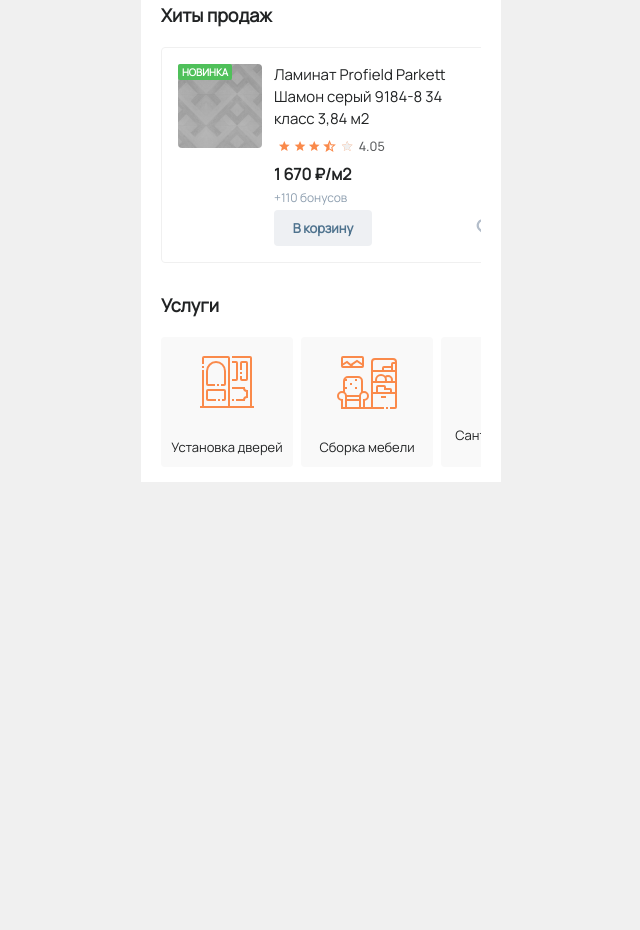
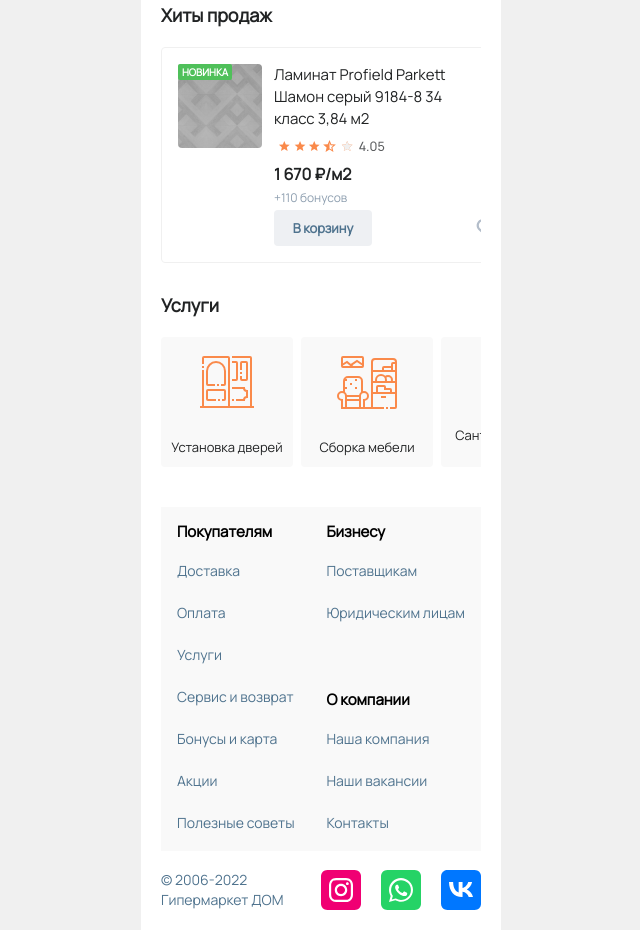
Before and after one commit to Abstrakcionist/test_task, a plain HTML site: page index.html in a window 1280 px wide. Shown: the part 865-1795 px from the top of the page, without its empty margins (319-959 px from the left). Before the commit the page ends 1347 px from the top, so only its background shows below. Drawn offline with Linux system fonts and the light colour scheme.

Commit message:
added footer

```diff
--- a/index.html
+++ b/index.html
@@ -173,6 +173,43 @@
                 </div>
             </div>
         </div>
+        <footer>
+            <div class="stecks">
+                <div class="first_steck">
+                    <p class="footer_h">Покупателям</p>
+                    <p class="footer_p">Доставка</p>
+                    <p class="footer_p">Оплата</p>
+                    <p class="footer_p">Услуги</p>
+                    <p class="footer_p">Сервис и возврат</p>
+                    <p class="footer_p">Бонусы и карта</p>
+                    <p class="footer_p">Акции</p>
+                    <p class="footer_p">Полезные советы</p>
+                </div>
+                <div class="secnd_third_stecks">
+                    <div class="secnd_steck">
+                        <p class="footer_h">Бизнесу</p>
+                        <p class="footer_p">Поставщикам</p>
+                        <p class="footer_p">Юридическим лицам</p>
+                    </div>
+                    <div class="third_steck">
+                        <p class="footer_h">О компании</p>
+                        <p class="footer_p">Наша компания</p>
+                        <p class="footer_p">Наши вакансии</p>
+                        <p class="footer_p">Контакты</p>
+                    </div>
+                </div>
+            </div>
+            <div class="links">
+                <div class="signature">
+                    © 2006-2022<br> Гипермаркет ДОМ
+                </div>
+                <div class="socials">
+                    <img src="images/instagram.svg" alt="">
+                    <img src="images/whatsapp.svg" alt="">
+                    <img src="images/vk.svg" alt="">
+                </div>
+            </div>
+        </footer>
     </div>
 </body>
 </html>
--- a/style.css
+++ b/style.css
@@ -382,3 +382,79 @@ span.sticker_text{
 .like_button{
     cursor: pointer;
 }
+
+footer{
+    margin-top: 25px;
+    width: 100%;
+}
+
+.stecks{
+    height: 100%;
+    width: 100% ;
+    background-color: #F9F9F9;
+    display: flex;
+    flex-direction: row;
+    justify-content: space-around;
+    margin-bottom: 19px;
+}
+
+.secnd_third_stecks{
+    display: flex;
+    flex-direction: column;
+    justify-content: space-between;
+}
+
+.footer_h{
+    font-family: 'Manrope';
+    font-style: normal;
+    font-weight: 700;
+    font-size: 15px;
+    line-height: 20px;
+    display: flex;
+    align-items: center;
+    color: #000000;
+    margin-bottom: 15px;
+}
+
+.footer_p{
+    font-family: 'Manrope';
+    font-style: normal;
+    font-weight: 400;
+    font-size: 14px;
+    line-height: 28px;
+    /* or 200% */
+
+
+    /* Цвета/Синий */
+
+    color: #4F738E;
+}
+
+.links{
+    width: 100%;
+    display: flex;
+    flex-direction: row;
+    margin-bottom: 20px;
+
+}
+
+.signature{
+    width: 50%;
+    display: flex;
+    flex-direction: row;
+    font-family: 'Manrope';
+    font-style: normal;
+    font-weight: 400;
+    font-size: 14px;
+    line-height: 20px;
+    display: flex;
+    align-items: center;
+    color: #4F738E;
+}
+
+.socials{
+    width: 50%;
+    display: flex;
+    flex-direction: row;
+    justify-content: space-between;
+}
```
